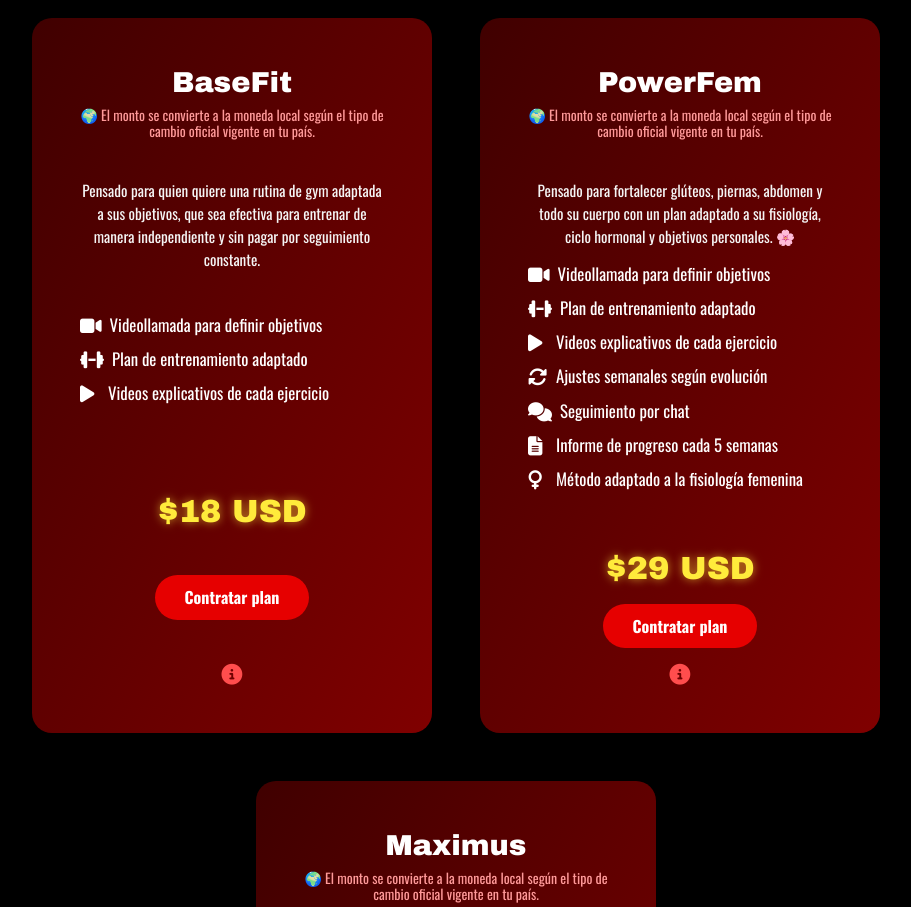
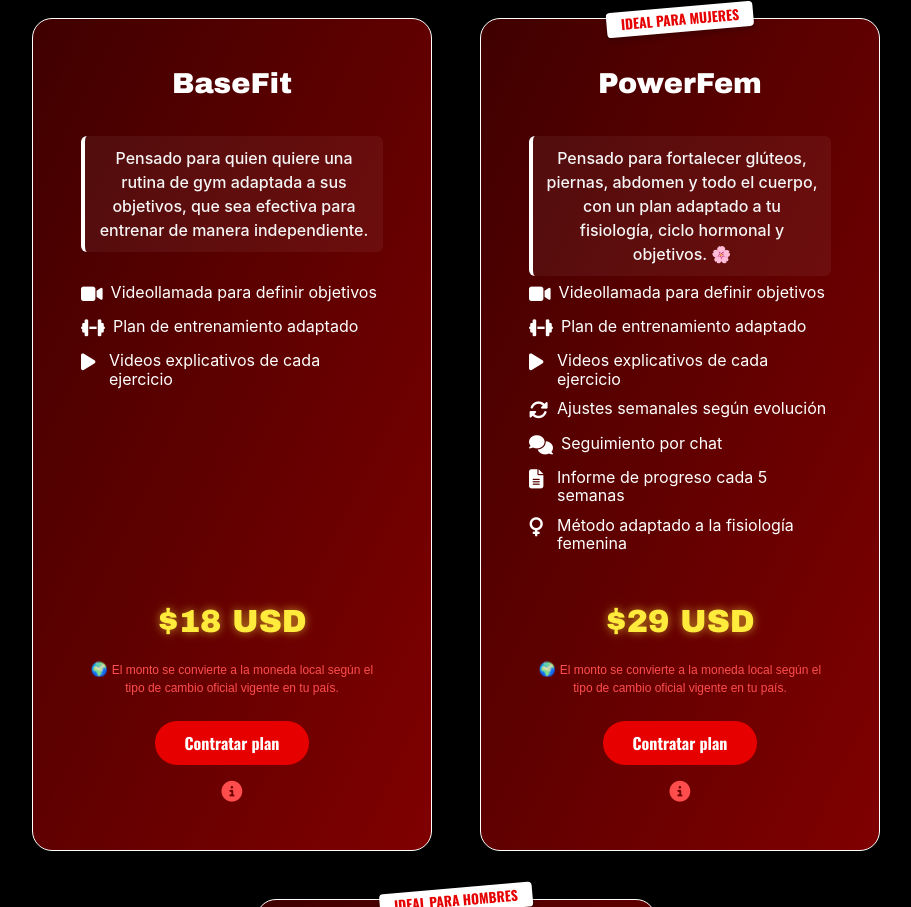
Before and after one commit to stefano390/UltimaRep, a plain HTML site: page index.html in a window 1280 px wide. Shown: the part 862-1769 px from the top of the page, without its empty margins (184-1095 px from the left). Drawn offline with nearby package versions, Linux system fonts and the light colour scheme.

Commit message:
Cambio en el contenido que hay en los planes

```diff
--- a/css/styles.css
+++ b/css/styles.css
@@ -102,7 +102,7 @@
 /*------------ NAV------------------ */
 
 .nav {
-  --padding-container: 0;
+ --padding-container: 0;
   height: 100%;
   display: flex;
   align-items: center;
@@ -201,90 +201,116 @@
   border-radius: 20px;
   width: 340px;
   color: #fff;
-  font-family: "Oswald", sans-serif; /* fuente más limpia para todo */
+  font-family: "Oswald", sans-serif;
+  display: flex;
+  flex-direction: column;
+  text-align: center;
+  min-height: 650px;
+  position: relative;
+}
+
+/* ---- BLOQUES ---- */
+.plan-header {
+  /*min-height: 180px; /* fija altura para títulos + descripciones */
+  height: 200px; /* en lugar de min-height */
+  display: flex;
+  flex-direction: column;
+  justify-content: flex-start; /* mantiene orden de título y texto */
+}
+
+.plan-features {
+  flex: 1;
+  min-height: 250px; /* fija altura para las listas */
+  display: flex;
+  flex-direction: column;
+  justify-content: flex-start;
+}
+
+.plan-footer {
+  min-height: 140px; /* fija altura para precio + botón + ícono */
   display: flex;
   flex-direction: column;
   align-items: center;
-  justify-content: space-between;
-  text-align: center;
-  min-height: 300px;
-  position: relative;
+  justify-content: flex-end;
 }
 
+/* ---- TEXTO ---- */
 .plan h2 {
   font-size: 1.8rem;
-  margin-bottom: 0.5rem;
+  margin-bottom: 1.5rem; /*Espacio de plan*/
   color: #fff;
-  font-family: 'Arial Black', sans-serif; /* negrita SOLO acá */
-}
-.plan-ideal {
-  font-size: 0.95rem;
-  font-weight: 400;
-  line-height: 1.5;
-  color: #f5f5f5;               /* un gris clarito → menos jerarquía que el precio */
+  font-family: 'Arial Black', sans-serif;
 }
 
-.plan:hover {
-  transform: translateY(-5px);
-  box-shadow: 0 12px 30px rgba(255, 0, 0, 0.3);
-}
-
-.plan-main {
-  margin-bottom: 1rem;
-}
-
-.price {
-  font-size: 2rem;
-  font-weight: 900;
-  font-family: 'Arial Black', sans-serif; /* negrita SOLO acá */
-  color: #ffeb3b;
-  margin: 1rem 0;
-  text-shadow: 0 0 10px rgba(255, 235, 59, 0.6);
-}
-
-.plan-content {
-  margin-top: 1.5rem;
-  display: flex;
-  flex-direction: column;
-  justify-content: space-between;
-  flex-grow: 1;
-}
-
-.plan-content ul {
-  list-style: none;
-  padding-left: 0;
-  margin-top: 1rem;
-  margin-bottom: 2rem;
-}
-
-.plan-content li {
-  display: flex;
-  align-items: flex-start;
-  gap: 0.5rem;
-  margin-bottom: 0.7rem;
+.plan-ideal {
   font-size: 1rem;
-  text-align: left;      /* ← alineación del texto */
-  font-weight: 400;
-}
-
-
-.plan-content li i {
-  font-size: 1.2rem;
-  min-width: 20px; /* asegura que todos los íconos ocupen el mismo espacio horizontal */
-  line-height: 1.2;
+  font-weight: 500;
+  line-height: 1.5;
+  color: #f5f5f5;
+  background: rgba(255, 255, 255, 0.05); /* fondo sutil */
+  border-left: 4px solid #fff; /* barrita que lo resalta */
+  padding: 10px 12px;
+  border-radius: 6px;
+  margin-top: 12px;
+  margin-bottom: 1.5rem;
 }
 
 .plan-extra {
   font-size: 0.85rem;
   color: #ff9999;
   margin-top: 0.3rem;
+  margin-bottom: 1.5rem;
   line-height: 1.3;
 }
 
 .plan-extra span {
+  font-family: Arial, Helvetica, sans-serif;
   font-size: 0.75rem;
   color: #ff4d4d;
 }
+
+.plan-ideal,
+.plan-extra,
+.plan-features li,
+.info-popup-inline p{
+  font-family: 'Inter', 'Roboto', Arial, sans-serif;
+}
+
+/* ---- LISTAS ---- */
+.plan-features ul {
+  list-style: none;
+  padding-left: 0;
+  margin-top: 1rem;
+  margin-bottom: 1.5rem;
+}
+
+.plan-features li {
+  display: flex;
+  align-items: flex-start;
+  gap: 0.5rem;
+  margin-bottom: 0.7rem;
+  font-size: 1rem;
+  text-align: left;
+  font-weight: 400;
+}
+
+.plan-features li i {
+  font-size: 1.2rem;
+  min-width: 20px;
+  line-height: 1.2;
+}
+
+/* ---- PRECIO ---- */
+.price {
+  font-size: 2rem;
+  font-weight: 900;
+  font-family: 'Arial Black', sans-serif;
+  color: #ffeb3b;
+  margin: 1rem 0;
+  text-shadow: 0 0 10px rgba(255, 235, 59, 0.6);
+}
+
+/* ---- BOTÓN ---- */
 .cta_planes {
   display: inline-block;
   background-color: #e60000;
@@ -302,7 +328,19 @@
   transform: scale(1.05);
 }
 
-/* Ventana emergente dentro del plan */
+/* ---- INFO ---- */
+.info-icon {
+  margin-top: 1rem;
+  font-size: 1.3rem;
+  cursor: pointer;
+  color: #ff4d4d;
+  transition: transform 0.2s;
+}
+
+.info-icon:hover {
+  transform: scale(1.2);
+}
+
 .info-popup-inline {
   display: none;
   background-color: #222;
@@ -321,20 +359,49 @@
   color: #f00;
 }
 
-.info-icon {
-  margin-top: 1rem;
-  font-size: 1.3rem;
-  cursor: pointer;
-  color: #ff4d4d;
-  transition: transform 0.2s;
+/* Borde blanco en los planes destacados */
+.plan.basefit,
+.plan.powerfem,
+.plan.maximus {
+  border: 1px solid #fff;  /* borde fino */
+  position: relative;       /* necesario para posicionar el banner */
 }
 
-.info-icon:hover {
-  transform: scale(1.2);
+/* Banner tipo ribbon para PowerFem */
+.plan.powerfem::before {
+  content: "Ideal para mujeres";
+  position: absolute;
+  top: -12px;               /* sobresale del borde */
+  left: 50%;
+  transform: translateX(-50%) rotate(-5deg);
+  background-color: #fff;
+  color: #e60000;
+  font-weight: bold;
+  font-size: 0.85rem;
+  padding: 0.3rem 0.9rem;
+  border-radius: 4px;
+  box-shadow: 0 2px 6px rgba(0,0,0,0.3);
+  z-index: 10;
+  text-transform: uppercase;
 }
 
-
-
+/* Banner tipo ribbon para Maximus */
+.plan.maximus::before {
+  content: "Ideal para hombres";
+  position: absolute;
+  top: -12px;
+  left: 50%;
+  transform: translateX(-50%) rotate(-5deg);
+  background-color: #fff;
+  color: #e60000;
+  font-weight: bold;
+  font-size: 0.85rem;
+  padding: 0.3rem 0.9rem;
+  border-radius: 4px;
+  box-shadow: 0 2px 6px rgba(0,0,0,0.3);
+  z-index: 10;
+  text-transform: uppercase;
+}
   /*----------------RESULTADOS-----------------*/
   .testimonios {
     background: linear-gradient(180deg, #000 0%, #111 100%);
--- a/index.html
+++ b/index.html
@@ -67,32 +67,32 @@
 <section class="planes" id="Planes">
 
   <!-- Plan BaseFit -->
-  <div class="plan">
-    <div class="plan-main">
-      <div>
+  <div class="plan basefit">
+    <div class="plan-header">
       <h2>BaseFit</h2>
+      <p class="plan-ideal">
+        Pensado para quien quiere una rutina de gym adaptada a sus objetivos,
+        que sea efectiva para entrenar de manera independiente.
+      </p>
+    </div>
 
-        <p style="font-size: 14px; color: #ff9999;">
-          🌍 <span>El monto se convierte a la moneda local según el tipo de cambio oficial vigente en tu país.</span>
-        </p>
-
-      </div>
-    </div>
-    <div class="plan-content always-open">
-      <p class="plan-ideal">Pensado para quien quiere una rutina de gym adaptada a sus objetivos,
-        que sea efectiva para entrenar de manera independiente y sin pagar por seguimiento constante.</p>
+    <div class="plan-features">
       <ul>
         <li><i class="fa-solid fa-video"></i> Videollamada para definir objetivos</li>
         <li><i class="fa-solid fa-dumbbell"></i> Plan de entrenamiento adaptado</li>
         <li><i class="fa-solid fa-play"></i> Videos explicativos de cada ejercicio</li>
       </ul>
+    </div>
+
+    <div class="plan-footer">
       <p class="price">$18 USD</p>
-      <a class="cta_planes" href="https://wa.me/5492616824305?text=Hola%20UltimaRep,%20quiero%20el%20plan%20BaseFit" target="_blank">Contratar plan</a>
-          <!-- Icono de info -->
+      <p class="plan-extra">
+      🌍 <span>El monto se convierte a la moneda local según el tipo de cambio oficial vigente en tu país.</span>
+    </p>
+      <a class="cta_planes" href="https://wa.me/5492616824305?text=Hola%20Gonza!%20Estoy%20interesado%20en%20empezar%20con%20el%20plan%20%22BaseFit%22" target="_blank">Contratar plan</a>
       <i class="fa-solid fa-circle-info info-icon"></i>
 
       <!-- Ventana emergente -->
-
       <div class="info-popup-inline">
         <span class="close-popup">&times;</span>
         <p>BaseFit es la forma más simple y accesible de entrenar con un plan profesional.
@@ -103,19 +103,15 @@
   </div>
 
   <!-- Plan PowerFem -->
-  <div class="plan">
-    <div class="plan-main">
-      <div>
+<div class="plan powerfem">
+  <div class="plan-header">
     <h2>PowerFem</h2>
-
-        <p style="font-size: 14px; color: #ff9999;">
-          🌍 <span>El monto se convierte a la moneda local según el tipo de cambio oficial vigente en tu país.</span>
+    <p class="plan-ideal">
+      Pensado para fortalecer glúteos, piernas, abdomen y todo el cuerpo, con un plan adaptado a tu fisiología, ciclo hormonal y objetivos. 🌸
     </p>
   </div>
-    </div>
-    <div class="plan-content always-open">
-      <p class="plan-ideal">Pensado para fortalecer glúteos, piernas,
-         abdomen y todo su cuerpo con un plan adaptado a su fisiología, ciclo hormonal y objetivos personales. 🌸</p>
+
+  <div class="plan-features">
     <ul>
       <li><i class="fa-solid fa-video"></i> Videollamada para definir objetivos</li>
       <li><i class="fa-solid fa-dumbbell"></i> Plan de entrenamiento adaptado</li>
@@ -125,33 +121,34 @@
       <li><i class="fa-solid fa-file-lines"></i> Informe de progreso cada 5 semanas</li>
       <li><i class="fa-solid fa-venus"></i> Método adaptado a la fisiología femenina</li>
     </ul>
+  </div>
+
+  <div class="plan-footer">
     <p class="price">$29 USD</p>
-      <a class="cta_planes" href="https://wa.me/5492616824305?text=Hola%20UltimaRep,%20quiero%20el%20plan%20PowerFem" target="_blank">Contratar plan</a>
-
-        <!-- Icono de info -->
+    <p class="plan-extra">
+      🌍 <span>El monto se convierte a la moneda local según el tipo de cambio oficial vigente en tu país.</span>
+    </p>
+    <a class="cta_planes" href="https://wa.me/5492616824305?text=Hola%20Gonza!%20Estoy%20interesado%20en%20empezar%20con%20el%20plan%20%22PowerFem%22" target="_blank">Contratar plan</a>
     <i class="fa-solid fa-circle-info info-icon"></i>
-      <!-- Ventana emergente -->
     <div class="info-popup-inline">
       <span class="close-popup">&times;</span>
       <p>No todas las mujeres entrenan igual, por eso PowerFem está diseñado exclusivamente para vos.
       Trabajamos juntos para definir tus objetivos y crear un plan 100% personalizado que se adapta a tu energía, tu estilo de vida y tu nivel.
-            Con seguimiento constante y ajustes semanales, vas a progresar con seguridad y confianza, logrando resultados visibles en fuerza y estética.”</p>
+      Con seguimiento constante y ajustes semanales, vas a progresar con seguridad y confianza, logrando resultados visibles en fuerza y estética.</p>
     </div>
   </div>
 </div>
 
   <!-- Plan Maximus -->
-  <div class="plan">
-    <div class="plan-main">
-      <div>
+
+  <div class="plan maximus">
+    <div class="plan-header">
       <h2>Maximus</h2>
-        <p style="font-size: 14px; color: #ff9999;">
-          🌍 <span>El monto se convierte a la moneda local según el tipo de cambio oficial vigente en tu país.</span>
+      <p class="plan-ideal">
+        Pensado para hombres que buscan construir masa muscular, fuerza y un físico atlético, con ciencia y estrategia.🔥
       </p>
     </div>
-    </div>
-    <div class="plan-content always-open">
-      <p class="plan-ideal">Pensado para Hombres que buscan construir masa muscular, fuerza y un físico atlético, con ciencia y estrategia.🔥</p>
+    <div class="plan-features">
       <ul>
         <li><i class="fa-solid fa-video"></i> Videollamada para definir objetivos</li>
         <li><i class="fa-solid fa-dumbbell"></i> Plan de entrenamiento adaptado</li>
@@ -161,12 +158,15 @@
         <li><i class="fa-solid fa-file-lines"></i> Informe de progreso cada 5 semanas</li>
         <li><i class="fa-solid fa-fire"></i> Métodos específicos para hipertrofia y fuerza</li>
       </ul>
+    </div>
+
+    <div class="plan-footer">
       <p class="price">$29 USD</p>
-      <a class="cta_planes" href="https://wa.me/5492616824305?text=Hola%20UltimaRep,%20quiero%20el%20plan%20Maximus" target="_blank">Contratar plan</a>
-        <!-- Icono de info -->
+      <p class="plan-extra">
+      🌍 <span>El monto se convierte a la moneda local según el tipo de cambio oficial vigente en tu país.</span>
+    </p>
+      <a class="cta_planes" href="https://wa.me/5492616824305?text=Hola%20Gonza!%20Estoy%20interesado%20en%20empezar%20con%20el%20plan%20%22Maximus%22" target="_blank">Contratar plan</a>
       <i class="fa-solid fa-circle-info info-icon"></i>
-
-      <!-- Ventana emergente -->
       <div class="info-popup-inline">
         <span class="close-popup">&times;</span>
         <p>Maximus no es solo entrenar, es transformar tu físico. Un método pensado para que ganes músculo y fuerza de verdad, sin estancarte ni lesionarte.
@@ -176,6 +176,7 @@
   </div>
 
 </section>
+
 
 <!--SECCION RESULTADOS-->
 <section class="testimonios" id="Resultados">
@@ -252,7 +253,7 @@
         <p class="subtitulo">Creador de UltimaRep</p>
         <p class="descripcion">
           Soy Gonzalo, preparador físico egresado del IEF, diplomado en culturismo y fitness, personal trainer y entrenador de levantamiento olímpico. Con más de 250 transformaciones físicas logradas, soy el creador de UltimaRep y quien va a preparar tu rutina 100% personalizada. Cuando
-          <a href="https://wa.me/5492616824305?text=Hola%20UltimaRep,%20me%20gustaría%20reservar%20mi%20turno"
+          <a href="https://wa.me/5492616824305?text=Hola%20Gonza,%20estoy%20interesado%20en%20entrenar%20con%20con%20vos!"
              target="_blank"
              class="subrayado-rojo">reserves tu turno</a>,
           vas a hablar directamente conmigo para definir tus objetivos y plan de entrenamiento.
@@ -288,6 +289,7 @@
   <script src="./js/menu.js"></script>
   <script src="./js/carruselT.js"></script>
   <script src="./js/masInfo.js"></script>
+  <script src="./js/scrollHeader.js"></script>
 
 </body>
 </html>
```
Lines whose indentation alone changed are shown as unchanged.
